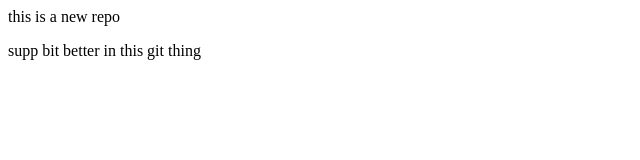
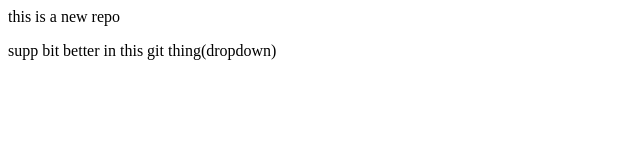
Before and after one commit to Rusheeshwar/LocalRepo, a plain HTML site: page index.html in a window 1280 px wide. Shown: the full height of the page, 0-640 px from the left. Drawn offline with Linux system fonts and the light colour scheme.

Commit message:
dropdown added

```diff
--- a/index.html
+++ b/index.html
@@ -1,2 +1,2 @@
 <p>this is a new repo</p>
-<p>supp bit better in this git thing</p>
+<p>supp bit better in this git thing(dropdown)</p>
```
